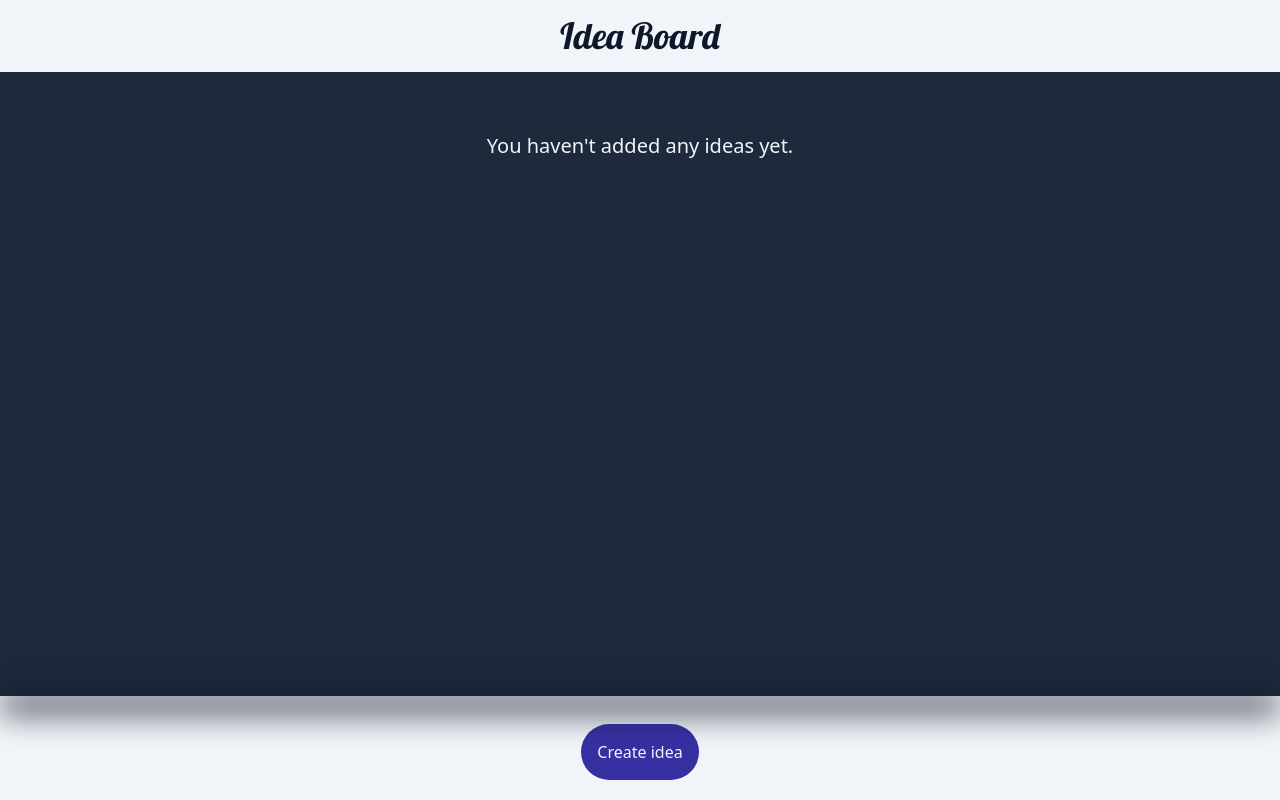
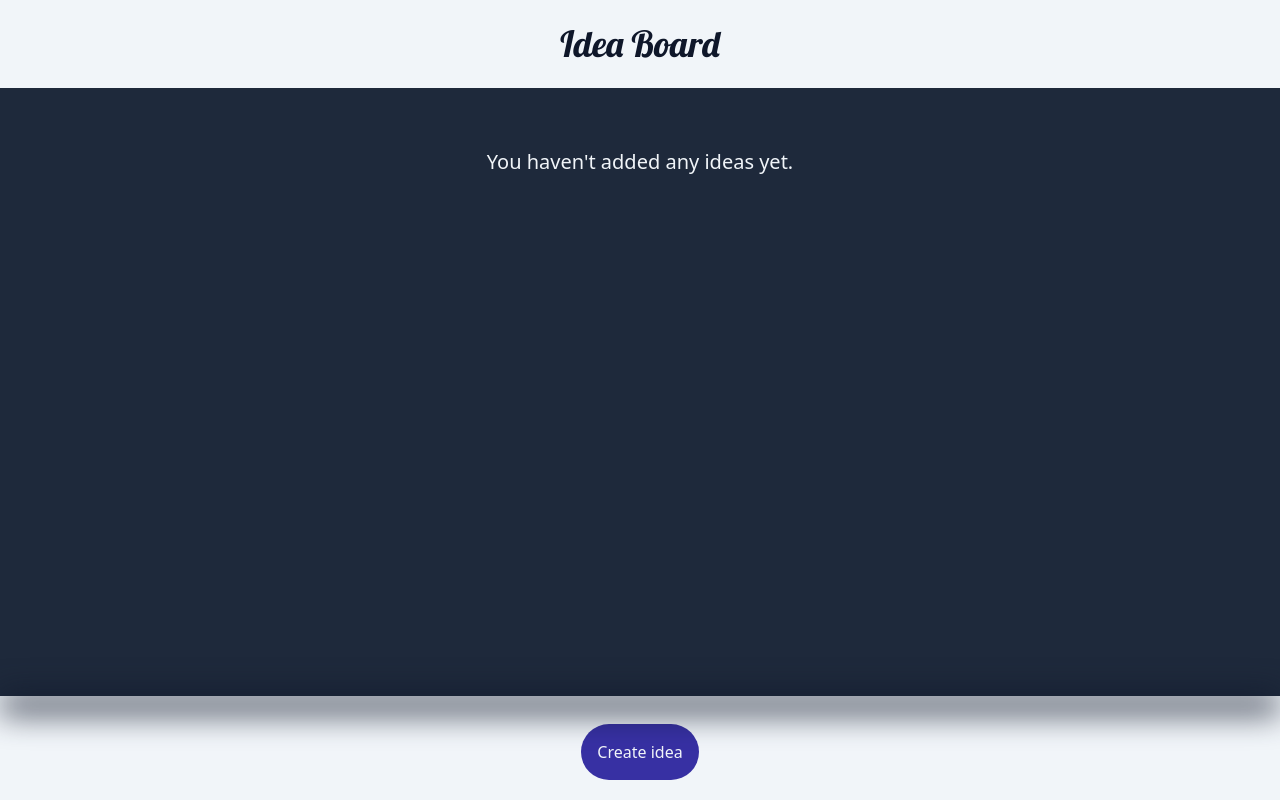
Before and after one commit to migueldcdev/idea-board-ts, a React (Vite) app: page / in a window 1280 px wide. Built offline with nearby package versions, Linux system fonts and the light colour scheme.

Commit message:
increased header padding

```diff
--- a/src/App.tsx
+++ b/src/App.tsx
@@ -5,7 +5,7 @@ import { CreateIdeaButton } from "./components/CreateIdeaButton";
 function App() {
   return (
     <IdeasContext>
-      <header className="font-lobster bg-slate-100 text-slate-900 text-center text-4xl p-4">
+      <header className="font-lobster bg-slate-100 text-slate-900 text-center text-4xl p-6">
         Idea Board
       </header>
       <IdeasContainer />
```
